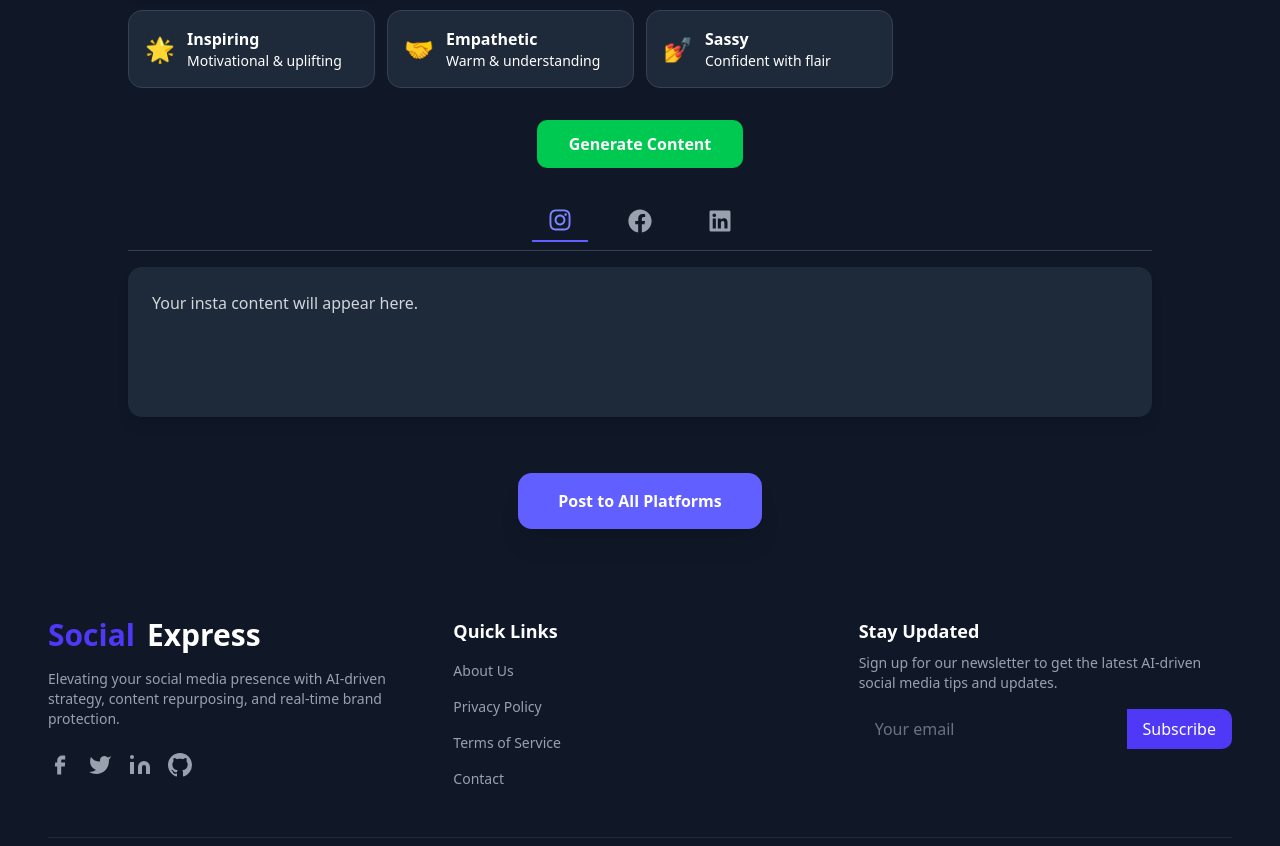
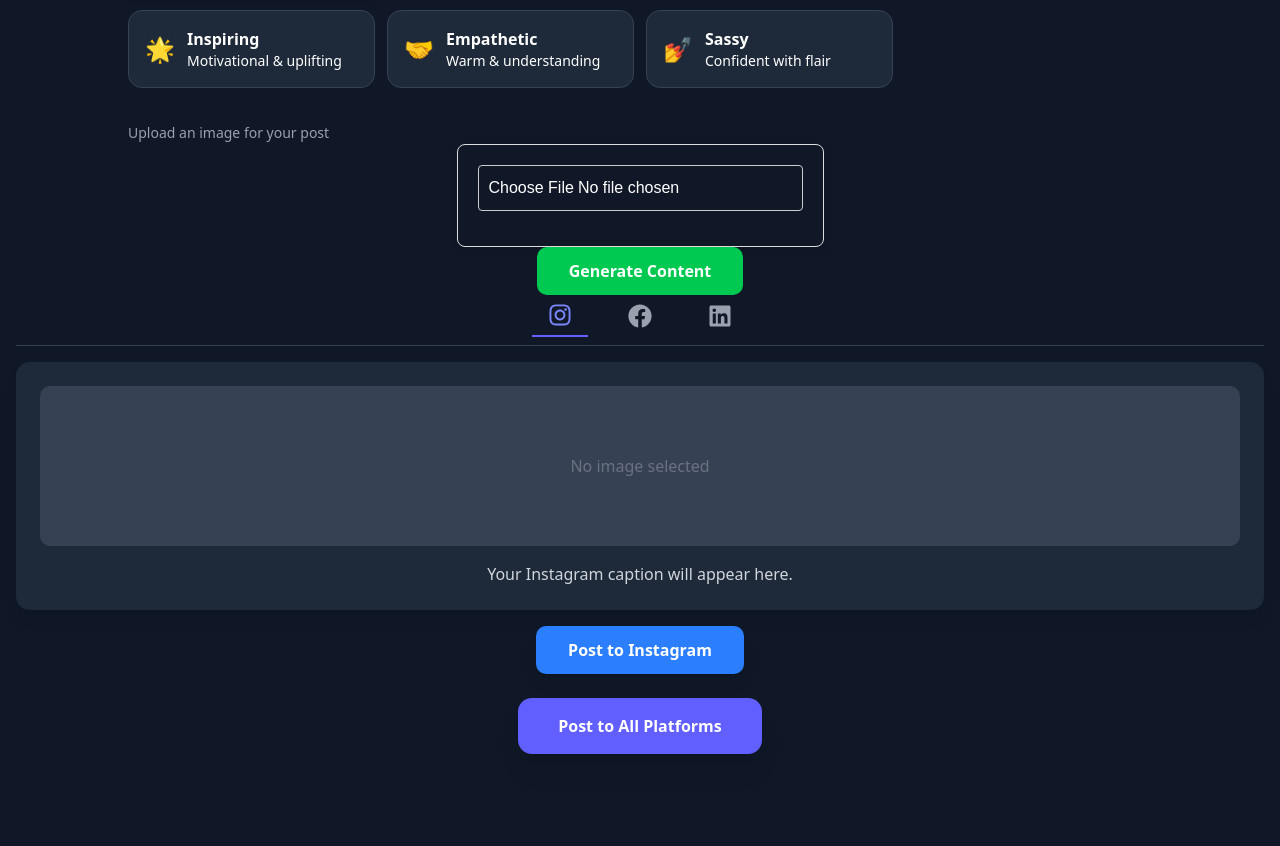
Before and after one commit to archonsofficial/social-express, a React (Vite) app: page /createcontent in a window 1280 px wide. Shown: the part 472-1318 px from the top of the page. Built offline with nearby package versions, Linux system fonts and the light colour scheme.

Commit message:
Create content functionality addedd

```diff
--- a/package.json
+++ b/package.json
@@ -25,6 +25,7 @@
     "react-icons": "^5.5.0",
     "react-redux": "^9.2.0",
     "react-router-dom": "^7.5.1",
+    "react-toast": "^1.0.3",
     "recharts": "^2.15.3",
     "tailwind-merge": "^3.2.0",
     "tailwindcss": "^4.1.4",
--- /dev/null
+++ b/src/lib/ImageUploader.tsx
@@ -0,0 +1,74 @@
+// ImageUploader.tsx
+import React, { useState } from 'react';
+import axios from 'axios';
+
+// Define the props interface for ImageUploader
+interface ImageUploaderProps {
+    onUpload: (url: string) => void; // Callback for when an image is uploaded
+}
+
+const CLOUD_NAME = 'your_cloud_name'; // Replace with your Cloudinary cloud name
+const UPLOAD_PRESET = 'unsigned_preset'; // Replace with your upload preset
+
+const ImageUploader: React.FC<ImageUploaderProps> = ({ onUpload }) => {
+    const [imageUrl, setImageUrl] = useState<string | null>(null);
+    const [uploading, setUploading] = useState<boolean>(false);
+
+    const handleImageUpload = async (event: React.ChangeEvent<HTMLInputElement>) => {
+        const file = event.target.files?.[0];
+        if (!file) return;
+
+        const formData = new FormData();
+        formData.append('file', file);
+        formData.append('upload_preset', UPLOAD_PRESET);
+
+        setUploading(true);
+
+        try {
+            const res = await axios.post(
+                `https://api.cloudinary.com/v1_1/${CLOUD_NAME}/image/upload`,
+                formData
+            );
+            const uploadedUrl = res.data.secure_url;
+            setImageUrl(uploadedUrl);
+            onUpload(uploadedUrl); // Trigger the onUpload callback
+        } catch (err) {
+            console.error('Upload failed', err);
+        } finally {
+            setUploading(false);
+        }
+    };
+
+    return (
+        <div style={{ fontFamily: 'Arial, sans-serif', padding: '20px', maxWidth: '400px', margin: '0 auto', textAlign: 'center', border: '1px solid #ddd', borderRadius: '8px', boxShadow: '0 4px 6px rgba(0, 0, 0, 0.1)' }}>
+            <input
+            type="file"
+            accept="image/*"
+            onChange={handleImageUpload}
+            style={{ marginBottom: '15px', padding: '10px', border: '1px solid #ccc', borderRadius: '4px', cursor: 'pointer' }}
+            />
+            {uploading && <p style={{ color: '#007BFF', fontWeight: 'bold' }}>Uploading...</p>}
+            {imageUrl && (
+            <div style={{ marginTop: '20px' }}>
+                <p style={{ fontWeight: 'bold', marginBottom: '10px' }}>Image URL:</p>
+                <a
+                href={imageUrl}
+                target="_blank"
+                rel="noopener noreferrer"
+                style={{ color: '#007BFF', textDecoration: 'none', wordBreak: 'break-word' }}
+                >
+                {imageUrl}
+                </a>
+                <br />
+                <img
+                src={imageUrl}
+                alt="Uploaded"
+                style={{ maxWidth: '100%', marginTop: '15px', borderRadius: '8px', border: '1px solid #ddd' }}
+                />
+            </div>
+            )}
+        </div>
+    );
+};
+
+export default ImageUploader;
--- a/src/pages/CreateContentPage/CreateContent.tsx
+++ b/src/pages/CreateContentPage/CreateContent.tsx
@@ -1,16 +1,29 @@
 import { useState } from "react";
 import { FaInstagram, FaFacebook, FaLinkedin } from "react-icons/fa"; // Import icons
+import { useInstaStore } from "../../store/useInstaStore.ts" // Import useInstaStore
+import ImageUploader from "../../lib/ImageUploader.tsx"; // Import ImageUploader
 
 export default function CreateContent() {
   const [idea, setIdea] = useState("");
   const [tone, setTone] = useState("Professional");
   const [content, setContent] = useState({
-    insta: "",
-    fb: "",
-    linkedin: "",
+    insta: { imageUrl: "", caption: "Your Instagram caption will appear here." },
+    fb: { imageUrl: "", caption: "Your Facebook caption will appear here." },
+    linkedin: { imageUrl: "", caption: "Your LinkedIn caption will appear here." },
   });
 
   const [selectedTab, setSelectedTab] = useState<"insta" | "fb" | "linkedin">("insta");
+
+  const { publishInstaPost } = useInstaStore(); // Destructure publishInstaPost from useInstaStore
+
+  const handlePostToPlatform = () => {
+    if (selectedTab === "insta") {
+      publishInstaPost(content.insta); // Call publishInstaPost with the Instagram content
+    } else {
+      alert(`Posting to ${selectedTab.toUpperCase()}...`);
+      // Add your logic to post content to other platforms here
+    }
+  };
 
   return (
     <div className="min-h-screen bg-gray-900 text-white px-4 py-10">
@@ -66,6 +79,32 @@ export default function CreateContent() {
           </div>
         </div>
 
+        {/* Image Upload Input */}
+        <div className="space-y-2">
+          <label className="text-sm text-gray-400">Upload an image for your post</label>
+          <div className="flex items-center gap-4">
+            <ImageUploader
+              onUpload={(url: string) => {
+          setContent((prev) => ({
+            ...prev,
+            [selectedTab]: {
+              ...prev[selectedTab],
+              imageUrl: url,
+            },
+          }));
+              }}
+            />
+          </div>
+        </div>
+            {content[selectedTab]?.imageUrl && (
+              <img
+          src={content[selectedTab].imageUrl}
+          alt="Selected"
+          className="w-16 h-16 rounded-lg object-cover border border-gray-700"
+              />
+            )}
+          </div>
+
         {/* Generate Button */}
         <div className="text-center">
           <button
@@ -99,10 +138,36 @@ export default function CreateContent() {
           </div>
 
           {/* Preview Box */}
-          <div className="bg-gray-800 p-6 rounded-xl shadow-lg min-h-[150px]">
-            <p className="text-gray-300">
-              {content[selectedTab] || `Your ${selectedTab} content will appear here.`}
+            <div className="bg-gray-800 p-6 rounded-xl shadow-lg min-h-[150px] flex flex-col items-center justify-center gap-4">
+            {content[selectedTab]?.imageUrl ? (
+              <img
+              src={content[selectedTab].imageUrl}
+              alt={`${selectedTab} preview`}
+              className="max-w-full max-h-40 rounded-lg"
+              />
+            ) : (
+              <div className="w-full h-40 bg-gray-700 rounded-lg flex items-center justify-center text-gray-500">
+              No image selected
+              </div>
+            )}
+            <p className="text-gray-300 text-center">
+              {content[selectedTab]?.caption || `Your ${selectedTab} content will appear here.`}
             </p>
+            </div>
+
+          {/* Post to Selected Platform Button */}
+          <div className="text-center pt-4">
+            <button
+              type="button"
+              onClick={handlePostToPlatform}
+              className="w-full md:w-auto bg-blue-500 hover:bg-blue-600 transition px-8 py-3 rounded-lg font-bold text-white shadow-lg"
+            >
+              Post to {selectedTab === "insta"
+                ? "Instagram"
+                : selectedTab === "fb"
+                ? "Facebook"
+                : "LinkedIn"}
+            </button>
           </div>
         </div>
 
@@ -114,8 +179,7 @@ export default function CreateContent() {
           >
             Post to All Platforms
           </button>
+          </div>
         </div>
-      </div>
-    </div>
-  );
+    );
 }
--- a/src/store/useInstaStore.ts
+++ b/src/store/useInstaStore.ts
@@ -1,25 +1,23 @@
-import { create } from "zustand";
-import { axiosInstance } from "../lib/axios";
-import toast from "react-hot-toast";
+import { create } from 'zustand';
+import {axiosInstance} from "../lib/axios.js"; // Adjust the path as needed
+import { toast } from "react-toast";
 import { AxiosError } from "axios";
 
+// Define the InstaStore type
 interface InstaStore {
   accessToken: string;
   isLoading: boolean;
   imageUrl: string;
   caption: string;
   scheduledDate: string | null;
-
-  // Setters
   setAccessToken: (token: string) => void;
   setImageUrl: (url: string) => void;
   setCaption: (caption: string) => void;
   setScheduledDate: (date: string | null) => void;
-
-  // Actions
   initiateOAuth: () => void;
   handleOAuthCallback: (code: string) => Promise<void>;
-  createPostNow: () => Promise<void>;
+  createPostNow: (data: { imageUrl: string; caption: string }) => Promise<void>;
+  publishInstaPost: (data: { imageUrl: string; caption: string }) => Promise<void>;
 }
 
 export const useInstaStore = create<InstaStore>((set, get) => ({
@@ -56,8 +54,9 @@ export const useInstaStore = create<InstaStore>((set, get) => ({
     }
   },
 
-  createPostNow: async () => {
-    const { accessToken, imageUrl, caption } = get();
+  createPostNow: async (data: { imageUrl: string; caption: string }) => {
+    const { accessToken } = get();
+    const { imageUrl, caption } = data;
 
     if (!accessToken || !imageUrl || !caption) {
       toast.error("Missing required fields.");
@@ -80,4 +79,28 @@ export const useInstaStore = create<InstaStore>((set, get) => ({
       set({ isLoading: false });
     }
   },
+
+  publishInstaPost: async (data: { imageUrl: string; caption: string }) => {
+    const { imageUrl, caption } = data;
+
+    if (!imageUrl || !caption) {
+      toast.error("Missing required fields.");
+      return;
+    }
+
+    try {
+      set({ isLoading: true });
+      await axiosInstance.post("/instagram/create-post", {
+        imageUrl,
+        caption,
+      });
+      toast.success("Post published successfully!");
+    } catch (error) {
+      if (error instanceof AxiosError) {
+        toast.error(error.response?.data?.error || "Failed to publish post on Instagram.");
+      }
+    } finally {
+      set({ isLoading: false });
+    }
+  },
 }));
```
Also changed, not shown: 2 other files (tests, documents, lock files or other folders).
